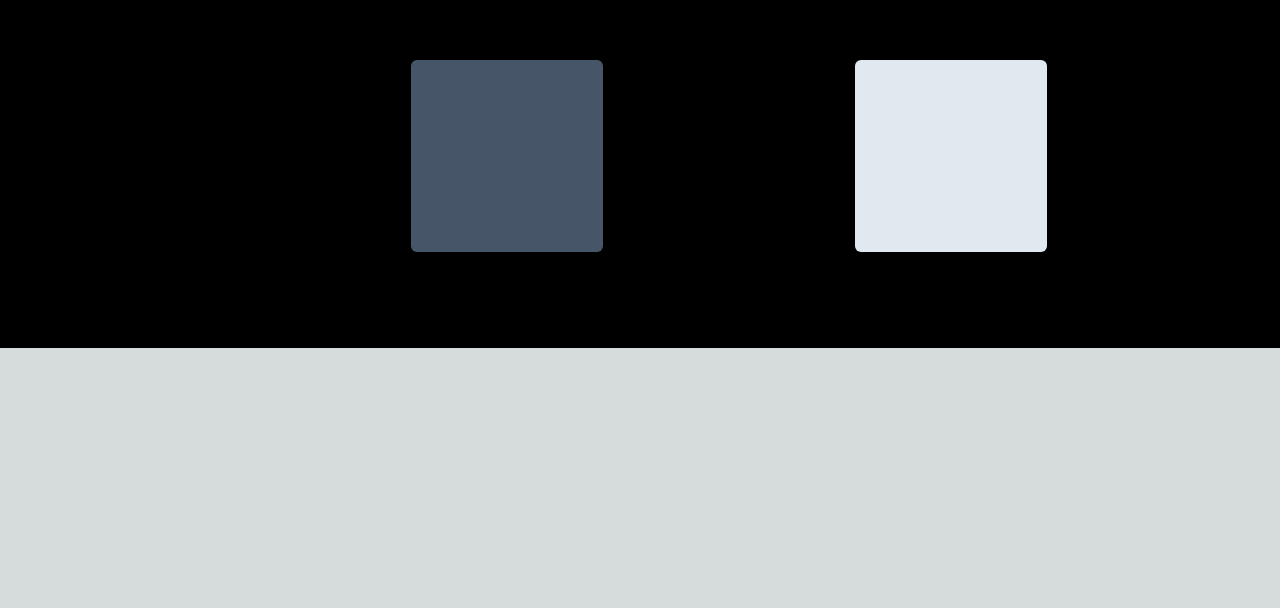
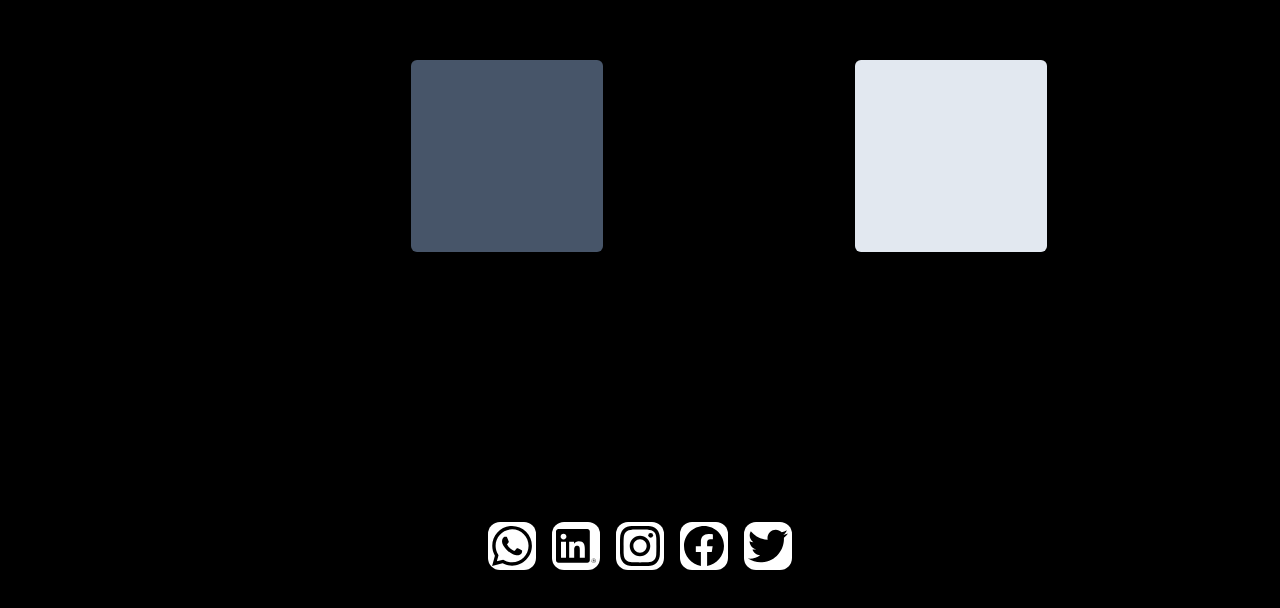
Before and after one commit to felipeFransa/my-portfolio, a Next.js app: page / in a window 1280 px wide. Shown: the part 1012-1620 px from the top of the page. Before the commit the page ends 1360 px from the top, so only its background shows below. Built offline with nearby package versions, Linux system fonts and the light colour scheme.

Commit message:
add footer

```diff
--- a/src/app/page.tsx
+++ b/src/app/page.tsx
@@ -2,6 +2,7 @@ import { Header } from '@/components/Header';
 import { Thumbnail } from '@/components/Thumbnail';
 import { About } from '@/components/aboutMe';
 import { MyProjects } from '@/components/myProjects';
+import { Footer } from "@/components/Footer";
 
 function Page() {
 
@@ -21,6 +22,9 @@ function Page() {
           <div>
             <MyProjects />
           </div>
+          <div>
+            <Footer />
+          </div>
         </div>
     </div>
 
--- /dev/null
+++ b/src/components/Footer.tsx
@@ -0,0 +1,52 @@
+import Whatsapp from "../../assets/icos/whatsapp.svg";
+import Linkedin from "../../assets/icos/linkedin.svg";
+import Instagram from "../../assets/icos/instagram.svg";
+import Facebook from "../../assets/icos/facebook.svg";
+import Twitter from "../../assets/icos/twitter.svg";
+
+export const Footer = () => {
+    return (
+        <div className="flex flex-col w-full h-full justify-around items-center">
+
+            <div className="w-full h-36 flex flex-row justify-between items-center">
+                <div>
+                    <h2>Links</h2>
+                </div>
+                <div>
+                    <h2>Sociais</h2>
+                </div>
+                <div>
+                    <h2>About</h2>
+                </div>
+            </div>
+
+            <div className="w-full h-36 flex flex-col justify-center items-center">
+
+                <div className="w-full h-12 flex justify-center items-center pb-3 my-2">
+
+                    <div className="w-12 h-12 flex justify-center items-center bg-white rounded-xl mx-2">
+                        <img src={Whatsapp.src} alt="" className="w-10 h-10"/>
+                    </div>
+                    <div className="w-12 h-12 flex justify-center items-center bg-white rounded-xl mx-2">
+                        <img src={Linkedin.src} alt="" className="w-10 h-10"/>
+                    </div>
+                    <div className="w-12 h-12 flex justify-center items-center bg-white rounded-xl mx-2">
+                        <img src={Instagram.src} alt="" className="w-10 h-10"/>
+                    </div>
+                    <div className="w-12 h-12 flex justify-center items-center bg-white rounded-xl mx-2">
+                        <img src={Facebook.src} alt="" className="w-10 h-10"/>
+                    </div>
+                    <div className="w-12 h-12 flex justify-center items-center bg-white rounded-xl mx-2">
+                        <img src={Twitter.src} alt="" className="w-10 h-10"/>
+                    </div>
+                </div>
+
+                <div>
+                    <h3>
+                        @Copyright Felipe Developer
+                    </h3>
+                </div>
+            </div>
+        </div>
+    )
+}
```
Also changed, not shown: assets/icos/facebook.svg (added), assets/icos/twitter.svg (added).
